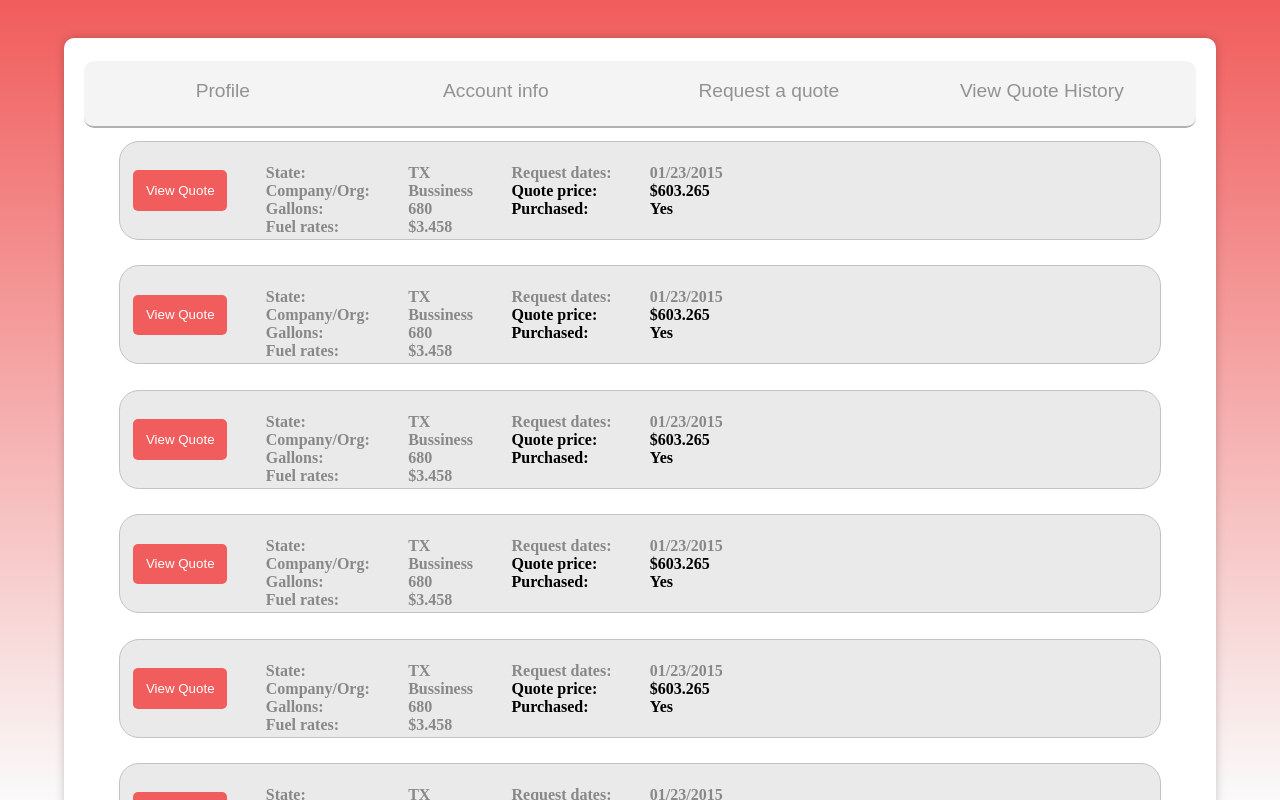
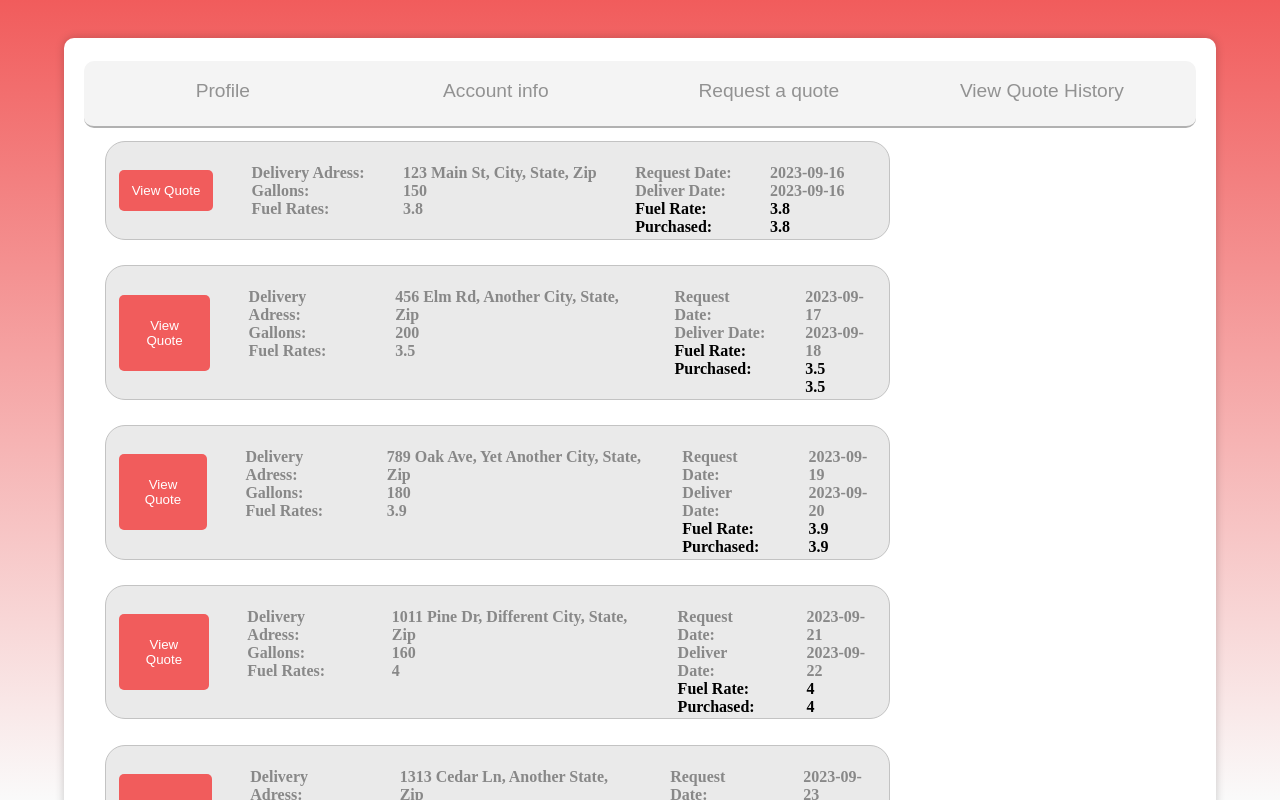
Before and after one commit to dragomirNonov/COSC4353-GroupProject, a React (Vite) app in the folder cosc4353-project/: page /home in a window 1280 px wide. Both pictures are taken after a click on the button "View Quote History". Shown: the top 800 px of the page. Built offline with nearby package versions, Linux system fonts and the light colour scheme.

Commit message:
Fixed categories and map for history

```diff
--- a/cosc4353-project/src/App.jsx
+++ b/cosc4353-project/src/App.jsx
@@ -4,7 +4,7 @@ import { BrowserRouter as Router, Route, Routes } from "react-router-dom";
 import Navigation from "./components/navigation";
 import ProfileSettings from "./components/profilesettings";
 import AccountSettings from "./components/accountsettings";
-import QuoteHistory from "./components/quotehistory";
+//import QuoteHistory from "./components/quotehistory";
 
 const App = () => {
   return (
@@ -16,7 +16,7 @@ const App = () => {
           <Route path="/home" element={<Navigation />} />
           <Route path="/profilesettings" element={<ProfileSettings />} />
           <Route path="/accountsettings" element={<AccountSettings />} />
-          <Route path="/quotehistory" element={<QuoteHistory />} />
+
         </Routes>
       </Router>
     </div>
@@ -24,3 +24,4 @@ const App = () => {
 };
 
 export default App;
+//<Route path="/quotehistory" element={<QuoteHistory />} />
--- a/cosc4353-project/src/components/quote.jsx
+++ b/cosc4353-project/src/components/quote.jsx
@@ -1,3 +1,4 @@
+/*
 const Quote = (props) => {
   return (
     <div className="main-div">
@@ -29,8 +30,8 @@ const Quote = (props) => {
     </div>
   );
 };
+*/
 
-/*
 const Quote = (props) => {
   return (
     <div className="main-div">
@@ -42,9 +43,9 @@ const Quote = (props) => {
           <p className="quote-p grey">Fuel Rates:</p>
         </div>
         <div className="sub-div">
+          <p className="quote-p grey">{props.object.deliveryAddress}</p>
           <p className="quote-p grey">{props.object.gallons}</p>
-          <p className="quote-p grey">680</p>
-          <p className="quote-p grey">$3.458</p>
+          <p className="quote-p grey">{props.object.fuelRate}</p>
         </div>
         <div className="sub-div">
           <p className="quote-p grey">Request Date:</p>
@@ -53,16 +54,16 @@ const Quote = (props) => {
           <p className="quote-p">Purchased:</p>
         </div>
         <div className="sub-div">
-          <p className="quote-p grey">01/23/2015</p>
-          <p className="quote-p grey">01/23/2015</p>
-          <p className="quote-p">$603.265</p>
-          <p className="quote-p">Yes</p>
+          <p className="quote-p grey">{props.object.requestDate}</p>
+          <p className="quote-p grey">{props.object.deliveryDate}</p>
+          <p className="quote-p">{props.object.fuelRate}</p>
+          <p className="quote-p">{props.object.fuelRate}</p>
         </div>
       </div>
     </div>
   );
 };
 
-*/
+
 
 export default Quote;
--- a/cosc4353-project/src/components/quotehistory.jsx
+++ b/cosc4353-project/src/components/quotehistory.jsx
@@ -1,16 +1,16 @@
 import Quote from "./quote";
 
 const QuoteHistory = (props) => {
-  const quotes = [1, 2, 3, 4, 5, 4, 5, 6, 7];
+  //const quotes = [1, 2, 3, 4, 5, 4, 5, 6, 7];
 
-  // Future data from the DB based on the profile that has log in
+  // Future data from the DB based on the profile that has logged in
   const arrayOfOrders = [
     {
       requestDate: "2023-09-16",//
       deliveryDate: "2023-09-16",//
       deliveryAddress: "123 Main St, City, State, Zip",//
       gallons: 150,//
-      fuelrate: 3.8,//
+      fuelRate: 3.8,//
       amountDue: 570.0,//
       purchased: false,//
     },
@@ -19,7 +19,7 @@ const QuoteHistory = (props) => {
       deliveryDate: "2023-09-18",
       deliveryAddress: "456 Elm Rd, Another City, State, Zip",
       gallons: 200,
-      fuelrate: 3.5,
+      fuelRate: 3.5,
       amountDue: 700.0,
       purchased: true,
     },
@@ -28,7 +28,7 @@ const QuoteHistory = (props) => {
       deliveryDate: "2023-09-20",
       deliveryAddress: "789 Oak Ave, Yet Another City, State, Zip",
       gallons: 180,
-      fuelrate: 3.9,
+      fuelRate: 3.9,
       amountDue: 702.0,
       purchased: false,
     },
@@ -37,7 +37,7 @@ const QuoteHistory = (props) => {
       deliveryDate: "2023-09-22",
       deliveryAddress: "1011 Pine Dr, Different City, State, Zip",
       gallons: 160,
-      fuelrate: 4.0,
+      fuelRate: 4.0,
       amountDue: 640.0,
       purchased: true,
     },
@@ -46,7 +46,7 @@ const QuoteHistory = (props) => {
       deliveryDate: "2023-09-24",
       deliveryAddress: "1313 Cedar Ln, Another State, Zip",
       gallons: 140,
-      fuelrate: 3.7,
+      fuelRate: 3.7,
       amountDue: 518.0,
       purchased: false,
     },
@@ -55,7 +55,7 @@ const QuoteHistory = (props) => {
       deliveryDate: "2023-09-26",
       deliveryAddress: "1515 Maple Rd, City, State, Zip",
       gallons: 170,
-      fuelrate: 3.6,
+      fuelRate: 3.6,
       amountDue: 612.0,
       purchased: true,
     },
@@ -64,7 +64,7 @@ const QuoteHistory = (props) => {
       deliveryDate: "2023-09-28",
       deliveryAddress: "1717 Birch Ct, Another City, State, Zip",
       gallons: 190,
-      fuelrate: 3.8,
+      fuelRate: 3.8,
       amountDue: 722.0,
       purchased: false,
     },
@@ -73,7 +73,7 @@ const QuoteHistory = (props) => {
       deliveryDate: "2023-09-30",
       deliveryAddress: "1919 Elm St, Yet Another City, State, Zip",
       gallons: 155,
-      fuelrate: 3.9,
+      fuelRate: 3.9,
       amountDue: 604.5,
       purchased: true,
     },
@@ -82,7 +82,7 @@ const QuoteHistory = (props) => {
       deliveryDate: "2023-10-02",
       deliveryAddress: "2121 Oak Ave, Different City, State, Zip",
       gallons: 175,
-      fuelrate: 4.1,
+      fuelRate: 4.1,
       amountDue: 717.5,
       purchased: false,
     },
@@ -91,7 +91,7 @@ const QuoteHistory = (props) => {
       deliveryDate: "2023-10-04",
       deliveryAddress: "2323 Pine Dr, Another State, Zip",
       gallons: 165,
-      fuelrate: 3.7,
+      fuelRate: 3.7,
       amountDue: 610.5,
       purchased: true,
     },
@@ -99,11 +99,18 @@ const QuoteHistory = (props) => {
   ];
 
   return (
+
+    <div>
+      {arrayOfOrders.map((order, index) => (
+        <Quote key={index} object={order} /> // Pass the object as a prop
+      ))}
+    </div>
+    /*
     <div className="border">
       {quotes.map((quote, index) => (
         <Quote key={index} quote={<Quote />} />
       ))}
-    </div>
+    </div>*/
   );
 };
 
```
